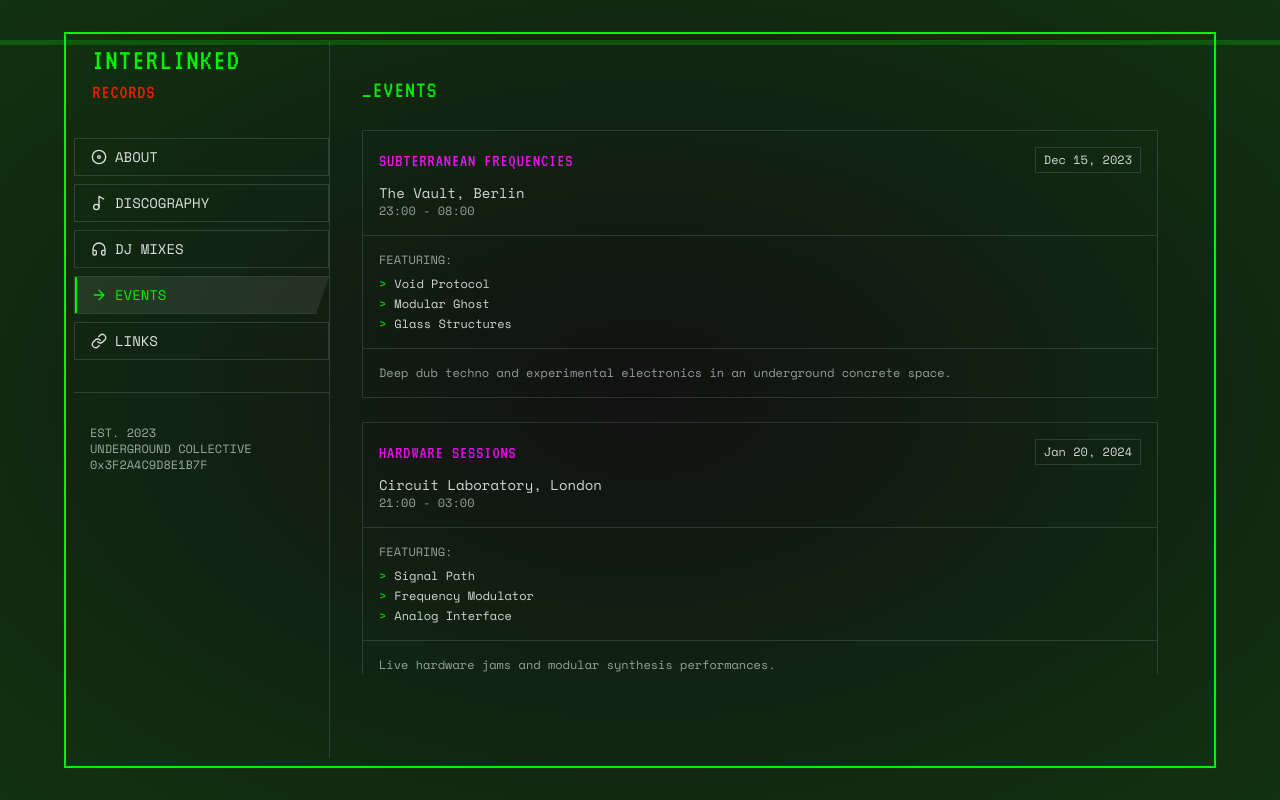
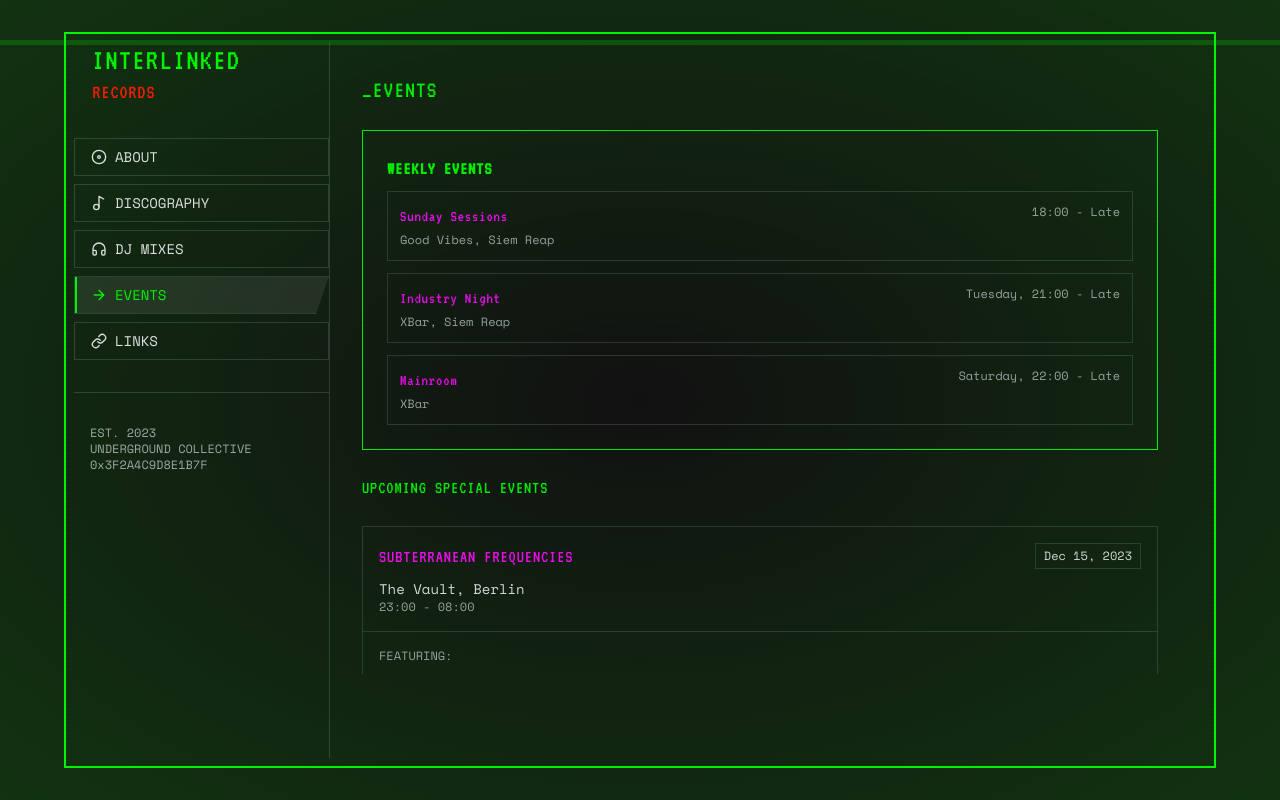
Before and after one commit to n1ghtw1re/interlinked-records, a React (Vite) app: page / in a window 1280 px wide. Both pictures are taken after a click on the button "EVENTS". Built offline with nearby package versions, Linux system fonts and the light colour scheme.

Commit message:
Add weekly events section
Adds a section for weekly recurring events to the events page.

```diff
--- a/src/components/content/EventsContent.tsx
+++ b/src/components/content/EventsContent.tsx
@@ -2,8 +2,30 @@
 import React from 'react';
 import { ScrollArea } from '@/components/ui/scroll-area';
 import { ContentProps } from '../MainLayout';
+import { Card, CardContent, CardHeader, CardTitle } from '@/components/ui/card';
 
 const EventsContent: React.FC<ContentProps> = ({ setActiveContent }) => {
+  const weeklyEvents = [
+    {
+      id: 'weekly-1',
+      title: 'Sunday Sessions',
+      venue: 'Good Vibes, Siem Reap',
+      time: '18:00 - Late'
+    },
+    {
+      id: 'weekly-2',
+      title: 'Industry Night',
+      venue: 'XBar, Siem Reap',
+      time: 'Tuesday, 21:00 - Late'
+    },
+    {
+      id: 'weekly-3',
+      title: 'Mainroom',
+      venue: 'XBar',
+      time: 'Saturday, 22:00 - Late'
+    }
+  ];
+
   const events = [
     {
       id: '001',
@@ -40,6 +62,29 @@ const EventsContent: React.FC<ContentProps> = ({ setActiveContent }) => {
 
       <ScrollArea className="h-[calc(100vh-16rem)]">
         <div className="pr-4 space-y-6">
+          {/* Weekly Events Section */}
+          <Card className="bg-transparent border border-primary">
+            <CardHeader className="pb-2">
+              <CardTitle className="text-lg text-primary font-display tracking-wider">WEEKLY EVENTS</CardTitle>
+            </CardHeader>
+            <CardContent>
+              <div className="grid gap-3">
+                {weeklyEvents.map((event) => (
+                  <div key={event.id} className="border border-border hover:border-primary transition-colors duration-150 p-3">
+                    <div className="flex justify-between items-start">
+                      <h3 className="text-md text-secondary font-display tracking-wider">{event.title}</h3>
+                      <div className="text-xs text-muted-foreground">{event.time}</div>
+                    </div>
+                    <div className="text-xs text-muted-foreground mt-1">{event.venue}</div>
+                  </div>
+                ))}
+              </div>
+            </CardContent>
+          </Card>
+
+          {/* Regular Events Section */}
+          <h3 className="text-lg text-primary font-display tracking-wider mt-8 mb-4">UPCOMING SPECIAL EVENTS</h3>
+
           {events.map((event) => (
             <div key={event.id} className="border border-border hover:border-primary transition-colors duration-150">
               <div className="border-b border-border p-4">
```
